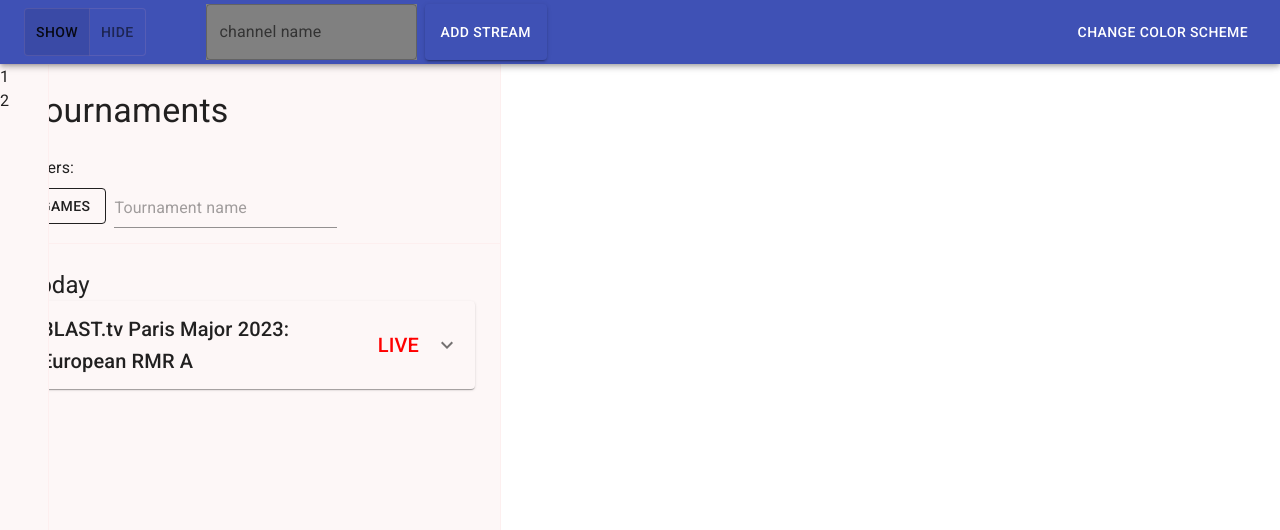
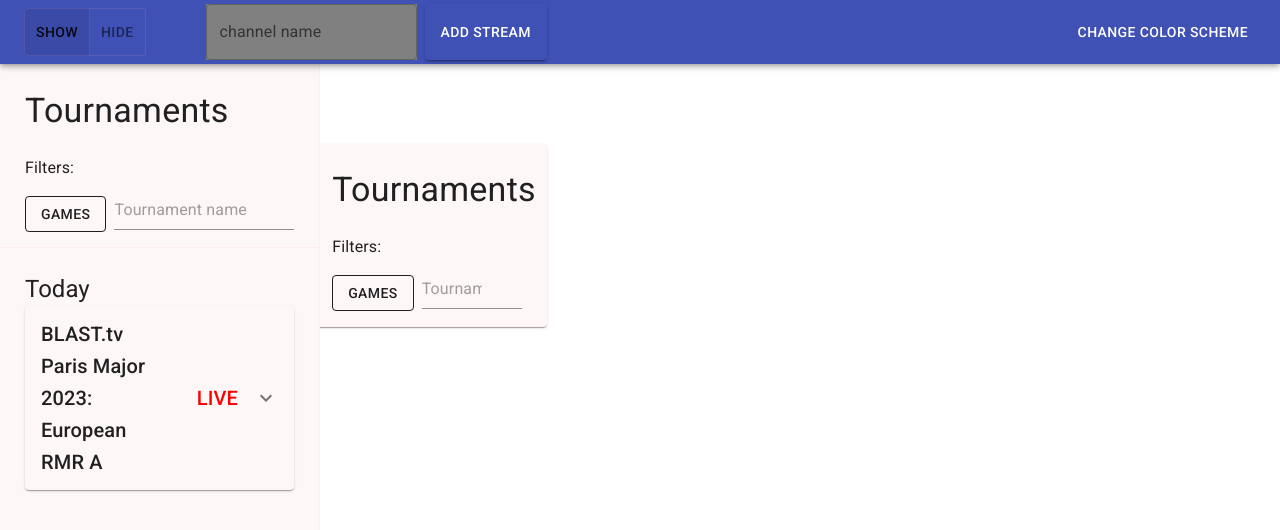
Before and after one commit to ktatu/tourneystreams-frontend, a React (Create React App) app: page /test in a window 1280 px wide. Shown: the top 530 px of the page. Built offline with nearby package versions, Linux system fonts and the light colour scheme.

Commit message:
Fixed layout issues caused by adding Drawer

```diff
--- a/src/App.tsx
+++ b/src/App.tsx
@@ -23,7 +23,6 @@ import User from "./user"
 /*
 const streamLoader = ({ request }) => {
     const url = new URL(request.url)
-
 }*/
 
 const router = createBrowserRouter(
--- a/src/Layout.tsx
+++ b/src/Layout.tsx
@@ -11,7 +11,13 @@ const Layout = () => {
         <Box>
             <Toolbar />
             <TourneyDrawer />
-            <Outlet />
+            <Box
+                marginLeft="24%"
+                width="75%"
+                paddingTop={2}
+            >
+                <Outlet />
+            </Box>
         </Box>
     )
 }
--- a/src/TestPage.tsx
+++ b/src/TestPage.tsx
@@ -1,27 +1,118 @@
-import React, { useState, useRef } from "react"
+import React, { useState, useRef, useTransition } from "react"
 
-import { Divider, Drawer, Toolbar } from "@mui/material"
+import {
+    Box,
+    Checkbox,
+    Divider,
+    Drawer,
+    IconButton,
+    Input,
+    ListItemIcon,
+    ListItemText,
+    MenuItem,
+    MenuList,
+    Paper,
+    Toolbar,
+    Typography,
+} from "@mui/material"
+
+import "./TourneyDrawer.css"
+import PopupMenu from "./shared_components/PopupMenu"
+
+import SettingsIcon from "@mui/icons-material/Settings"
+import CloseIcon from "@mui/icons-material/Close"
+import useCheckbox from "./hooks/useCheckbox"
 
 const TestPage = () => {
+    const [tourneyDetailsArray, setTourneyDetailsArray] = useState([
+        { tourneyName: "BLAST.tv Paris Major 2023: European RMR A" },
+    ])
+    const [tourneyNameFilter, setTourneyNameFilter] = useState("")
+    const [isPending, startTransition] = useTransition()
+
+    const detailsFilteredByName = tourneyDetailsArray.filter((details) =>
+        details.tourneyName.includes(tourneyNameFilter)
+    )
+
+    const handleTourneyNameFilterChange = (event: React.ChangeEvent<HTMLInputElement>) => {
+        startTransition(() => {
+            setTourneyNameFilter(event.target.value)
+        })
+    }
+
     return (
-        <Drawer
-            sx={{
-                width: 500,
-                flexShrink: 0,
-                zIndex: -1000,
-            }}
-            variant="permanent"
-            anchor="left"
-        >
+        <Box>
             <Toolbar />
-            <Divider />
-            <ul>
-                <li>1</li>
-                <li>2</li>
-            </ul>
-        </Drawer>
+            <Paper sx={{ width: "25%" }}>
+                <Box className="drawer-container">
+                    <Box>
+                        <Typography variant="h4">Tournaments</Typography>
+                        <Box paddingTop={3}>
+                            <Typography variant="body1">Filters:</Typography>
+                            <Box
+                                alignItems="center"
+                                display="flex"
+                                flexDirection="row"
+                                paddingTop={1}
+                                gap={1}
+                            >
+                                <Box paddingTop={1}>
+                                    <PopupMenu
+                                        buttonProps={{
+                                            buttonText: "Games",
+                                        }}
+                                        menuContent={<GameOptionsMenuContent />}
+                                    />
+                                </Box>
+                                <Input
+                                    placeholder="Tournament name"
+                                    onChange={handleTourneyNameFilterChange}
+                                    value={tourneyNameFilter}
+                                    endAdornment={
+                                        <IconButton
+                                            onClick={() => setTourneyNameFilter("")}
+                                            sx={{
+                                                visibility: tourneyNameFilter
+                                                    ? "visible"
+                                                    : "hidden",
+                                            }}
+                                        >
+                                            <CloseIcon />
+                                        </IconButton>
+                                    }
+                                />
+                            </Box>
+                        </Box>
+                    </Box>
+                </Box>
+                <Divider />
+            </Paper>
+        </Box>
     )
 }
-// Esports Arena: Series E Season 6 Pro Tournament #4
-// <TourneyCard tourneyName="Tourney 2"/>
+
+const GameOptionsMenuContent = () => {
+    const apexCheckbox = useCheckbox()
+    const starcraftCheckbox = useCheckbox()
+
+    return (
+        <MenuList>
+            <MenuItem onClick={apexCheckbox.handleToggle}>
+                <ListItemIcon>
+                    <SettingsIcon fontSize="small" />
+                </ListItemIcon>
+                <ListItemText>Apex Legends</ListItemText>
+                <Checkbox checked={apexCheckbox.checked} />
+            </MenuItem>
+            <MenuItem onClick={starcraftCheckbox.handleToggle}>
+                <ListItemIcon>
+                    <SettingsIcon fontSize="small" />
+                </ListItemIcon>
+                <ListItemText>StarCraft 2</ListItemText>
+                <Checkbox checked={starcraftCheckbox.checked} />
+            </MenuItem>
+        </MenuList>
+    )
+}
+
 export default TestPage
--- a/src/TourneyAccordion.tsx
+++ b/src/TourneyAccordion.tsx
@@ -18,7 +18,11 @@ import useQueryParams from "./hooks/useQueryParams"
 
 import "/node_modules/flag-icons/css/flag-icons.min.css"
 
-const TourneyAccordion = () => {
+interface TourneyAccordionProps {
+    tourneyName: string
+}
+
+const TourneyAccordion = ({ tourneyName }: TourneyAccordionProps) => {
     const [accordionExpanded, setAccordionExpanded] = useState(false)
 
     const handleAccordionExpandedStatus = () => {
@@ -40,7 +44,7 @@ const TourneyAccordion = () => {
                     paddingRight={2}
                 >
                     <AccordionTitle
-                        tourneyName="BLAST.tv Paris Major 2023: European RMR A"
+                        tourneyName={tourneyName}
                         accordionExpanded={accordionExpanded}
                     />
                     <Box flexGrow={1} />
--- a/src/TourneyDrawer.tsx
+++ b/src/TourneyDrawer.tsx
@@ -25,13 +25,32 @@ import TourneyStartTime from "./TourneyStartTime"
 
 import "./TourneyDrawer.css"
 import TourneyAccordion from "./TourneyAccordion"
-import { useState } from "react"
+import { useState, useTransition } from "react"
 
 const TourneyDrawer = () => {
+    const [tourneyDetailsArray, setTourneyDetailsArray] = useState([
+        { tourneyName: "BLAST.tv Paris Major 2023: European RMR A" },
+    ])
     const [tourneyNameFilter, setTourneyNameFilter] = useState("")
+    const [isPending, startTransition] = useTransition()
+
+    const detailsFilteredByName = tourneyDetailsArray.filter((details) =>
+        details.tourneyName.includes(tourneyNameFilter)
+    )
+
+    const handleTourneyNameFilterChange = (event: React.ChangeEvent<HTMLInputElement>) => {
+        startTransition(() => {
+            setTourneyNameFilter(event.target.value)
+        })
+    }
+
+    if (isPending) {
+        console.log("pending")
+    }
 
     return (
         <Drawer
+            PaperProps={{ sx: { width: "25%" } }}
             variant="permanent"
             anchor="left"
         >
@@ -43,20 +62,23 @@ const TourneyDrawer = () => {
                     <Box paddingTop={3}>
                         <Typography variant="body1">Filters:</Typography>
                         <Box
+                            alignItems="center"
                             display="flex"
                             flexDirection="row"
                             paddingTop={1}
                             gap={1}
                         >
+                            <Box paddingTop={1}>
                                 <PopupMenu
                                     buttonProps={{
                                         buttonText: "Games",
                                     }}
                                     menuContent={<GameOptionsMenuContent />}
                                 />
+                            </Box>
                             <Input
                                 placeholder="Tournament name"
-                                onChange={(event) => setTourneyNameFilter(event.target.value)}
+                                onChange={handleTourneyNameFilterChange}
                                 value={tourneyNameFilter}
                                 endAdornment={
                                     <IconButton
@@ -76,7 +98,12 @@ const TourneyDrawer = () => {
             <Divider />
             <Box className="drawer-container">
                 <Typography variant="h5">Today</Typography>
-                <TourneyAccordion />
+                {detailsFilteredByName.map((details) => (
+                    <TourneyAccordion
+                        key={details.tourneyName}
+                        tourneyName={details.tourneyName}
+                    />
+                ))}
             </Box>
         </Drawer>
     )
--- a/src/home_page/Layout.tsx
+++ b/src/home_page/Layout.tsx
@@ -5,20 +5,20 @@ import Chats from "../shared_components/Chats"
 import TourneyDrawer from "../TourneyDrawer"
 
 const Layout = () => {
+    /*
     return (
         <Grid
             container
             spacing={2}
-            paddingLeft={5}
             paddingTop={2}
-            paddingRight={5}
-            xs={12}
+            paddingRight={1}
+            xs={9}
+            bgcolor="red"
         >
             <Grid
-                xs={2}
-                sx={{ bgcolor: "red" }}
-            ></Grid>
-            <Grid xs={8}>
+                xs={10}
+                bgcolor="purple"
+            >
                 <Box
                     overflow="auto"
                     height="800px"
@@ -28,20 +28,29 @@ const Layout = () => {
                     </Stack>
                 </Box>
             </Grid>
-            <Grid xs={2}>
+        </Grid>
+    )*/
+
+    return (
+        <Box
+            display="flex"
+            flexDirection="row"
+        >
+            <Box
+                overflow="auto"
+                height="800px"
+            >
+                <Streams />
+            </Box>
+            <Box flexGrow={1} />
+            <Box
+                paddingLeft={1}
+                paddingRight={2}
+            >
                 <Chats />
-            </Grid>
-        </Grid>
+            </Box>
+        </Box>
     )
 }
 
 export default Layout
-
-/*
-                <Box
-                    flexGrow={1}
-                    bgcolor="red"
-                    height="50vh"
-                />
-
-*/
--- a/src/index.tsx
+++ b/src/index.tsx
@@ -1,4 +1,4 @@
-import React from "react"
+import React, { StrictMode } from "react"
 import ReactDOM from "react-dom/client"
 import App from "./App"
 import theme from "./theme"
@@ -11,4 +11,8 @@ import "@fontsource/roboto/500.css"
 import "@fontsource/roboto/700.css"
 
 const root = ReactDOM.createRoot(document.getElementById("root") as HTMLElement)
-root.render(<App />)
+root.render(
+    <StrictMode>
+        <App />
+    </StrictMode>
+)
```
Lines whose indentation alone changed are shown as unchanged.
